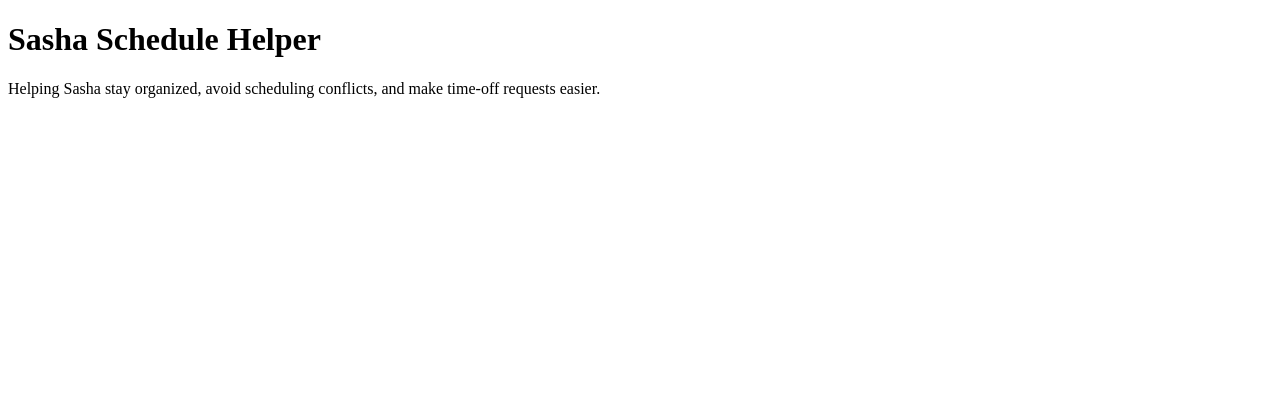
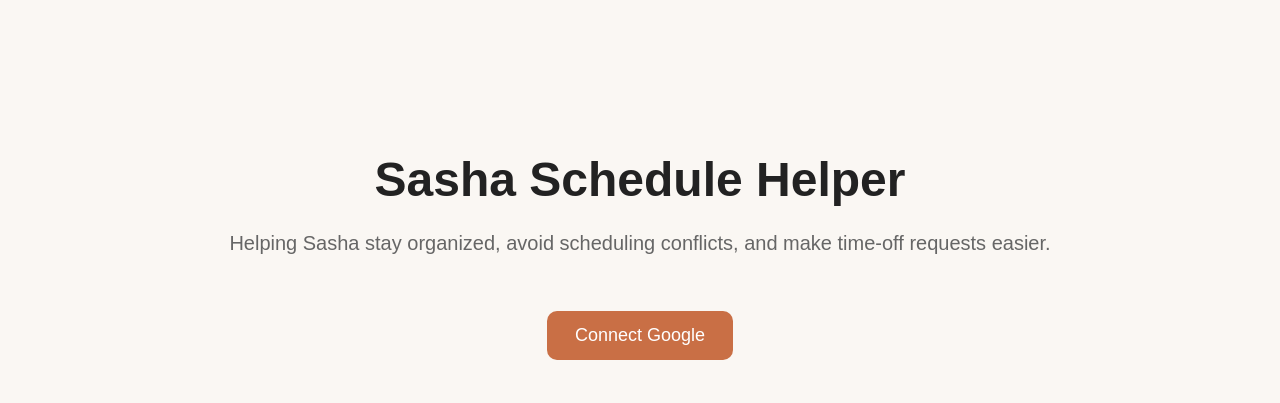
Before and after one commit to cchen316/sasha-schedule-helper, a plain HTML site: page index.html in a window 1280 px wide. Drawn offline with Linux system fonts and the light colour scheme.

Commit message:
Update index.html

```diff
--- a/index.html
+++ b/index.html
@@ -1,11 +1,51 @@
 <!DOCTYPE html>
-<html>
+<html lang="en">
 <head>
   <meta charset="UTF-8">
+  <meta name="viewport" content="width=device-width,initial-scale=1">
   <title>Sasha Schedule Helper</title>
+  <style>
+    body{
+      margin:0;
+      font-family:Arial,sans-serif;
+      background:#faf7f3;
+      color:#222;
+    }
+    .hero{
+      max-width:900px;
+      margin:80px auto;
+      text-align:center;
+      padding:40px;
+    }
+    h1{
+      font-size:48px;
+      margin-bottom:16px;
+    }
+    p{
+      font-size:20px;
+      color:#666;
+      line-height:1.6;
+    }
+    .btn{
+      display:inline-block;
+      margin-top:32px;
+      padding:14px 28px;
+      background:#c96f45;
+      color:white;
+      text-decoration:none;
+      border-radius:10px;
+      font-size:18px;
+    }
+  </style>
 </head>
 <body>
-  <h1>Sasha Schedule Helper</h1>
-  <p>Helping Sasha stay organized, avoid scheduling conflicts, and make time-off requests easier.</p>
+  <div class="hero">
+    <h1>Sasha Schedule Helper</h1>
+    <p>
+      Helping Sasha stay organized, avoid scheduling conflicts,
+      and make time-off requests easier.
+    </p>
+    <a class="btn" href="#">Connect Google</a>
+  </div>
 </body>
 </html>
```
